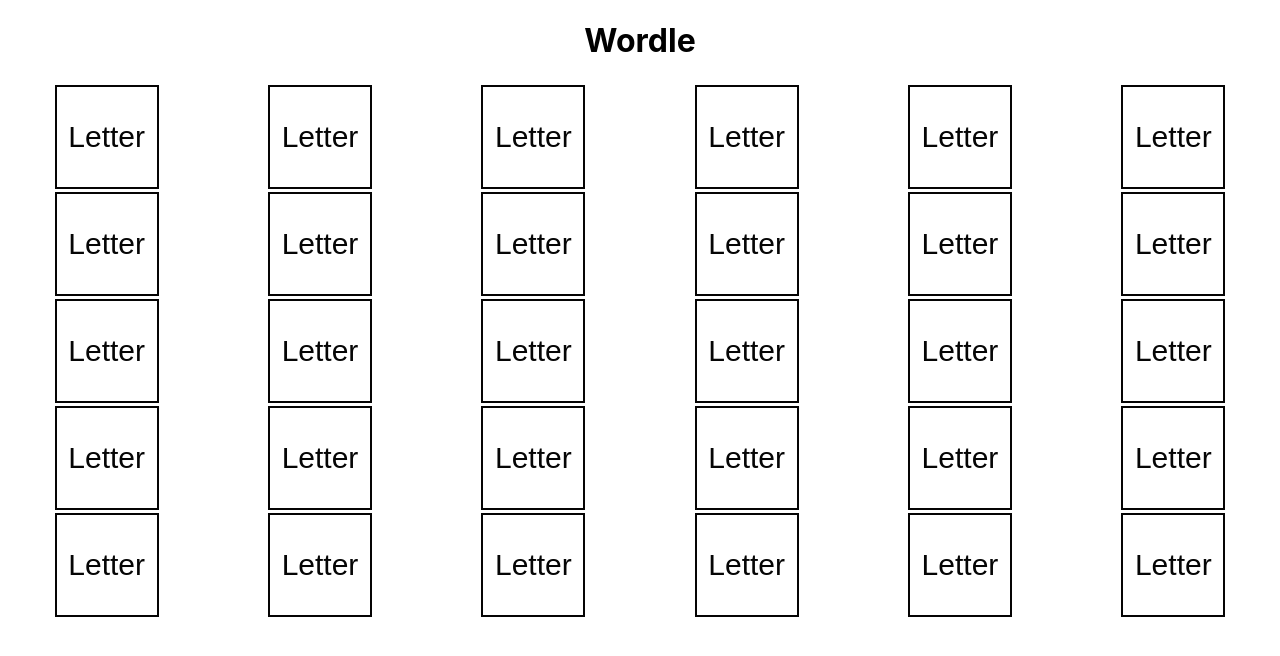
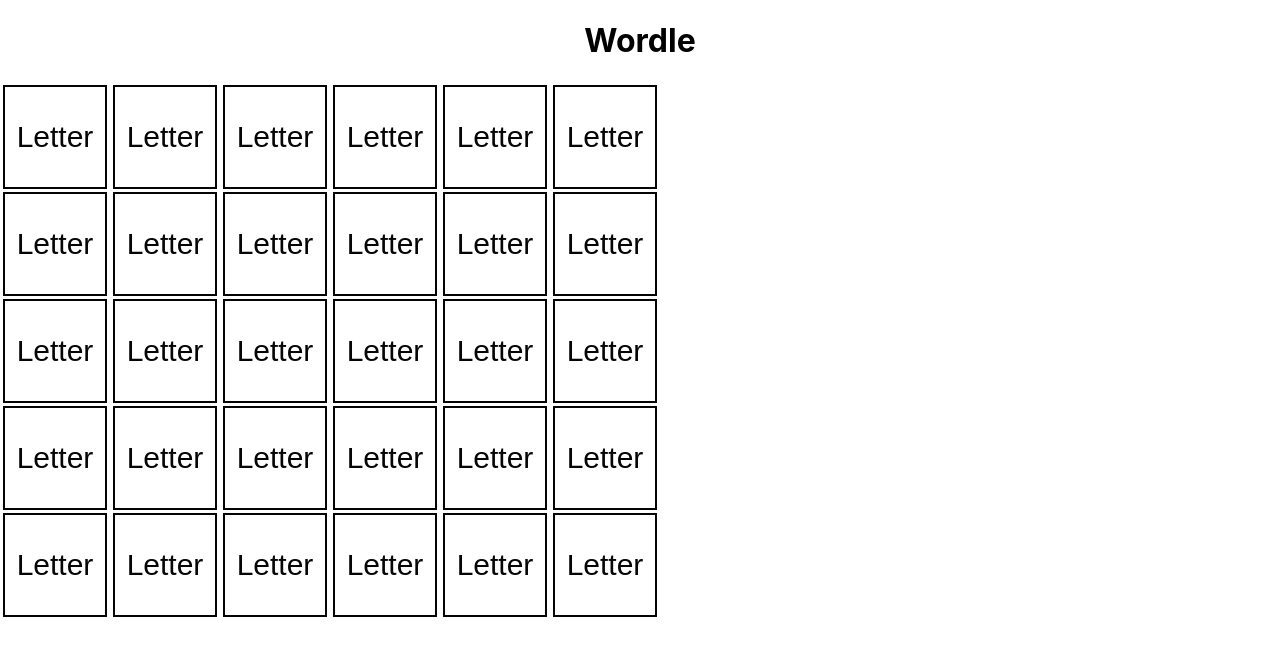
Before and after one commit to Shann-on/Wordle, a React (Create React App) app: page / in a window 1280 px wide. Shown: the top 656 px of the page. Built offline with nearby package versions, Linux system fonts and the light colour scheme.

Commit message:
Less space between squares

```diff
--- a/src/css/Style.css
+++ b/src/css/Style.css
@@ -12,9 +12,11 @@
 
 .grid{
   height: 50px;
+  width: 50px;
   flex-direction: column;
   display: flex;
   justify-content: space-between;
+  min-height: 50px;
   align-items: center;
   flex-wrap: wrap;
 }
```
